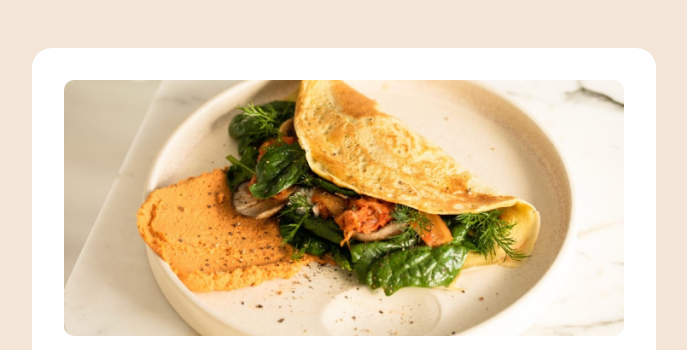
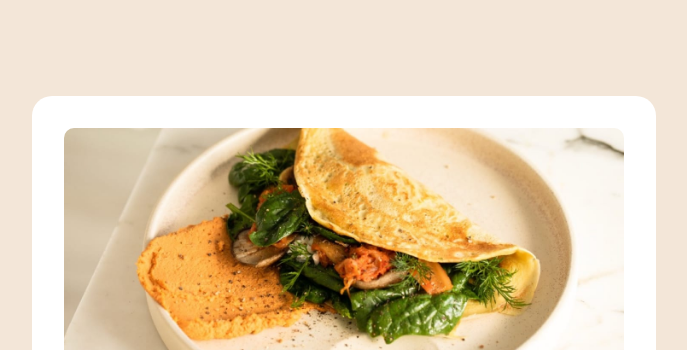
Before and after one commit to AStombaugh/as-recipe-page, a plain HTML site: page index.html in a window 1280 px wide. Shown: the top 350 px of the page, without its empty margins (296-983 px from the left). Drawn offline with Linux system fonts and the light colour scheme.

Commit message:
Update styles.css

```diff
--- a/styles.css
+++ b/styles.css
@@ -39,7 +39,7 @@ main {
   max-width: 39rem;
   background-color: var(--white);
   padding: 2rem;
-  margin: 3rem auto;
+  margin: 6rem auto;
   border-radius: 20px;
   font-family: "Outfit", sans-serif;
   color: var(--wenge-brown);
```
